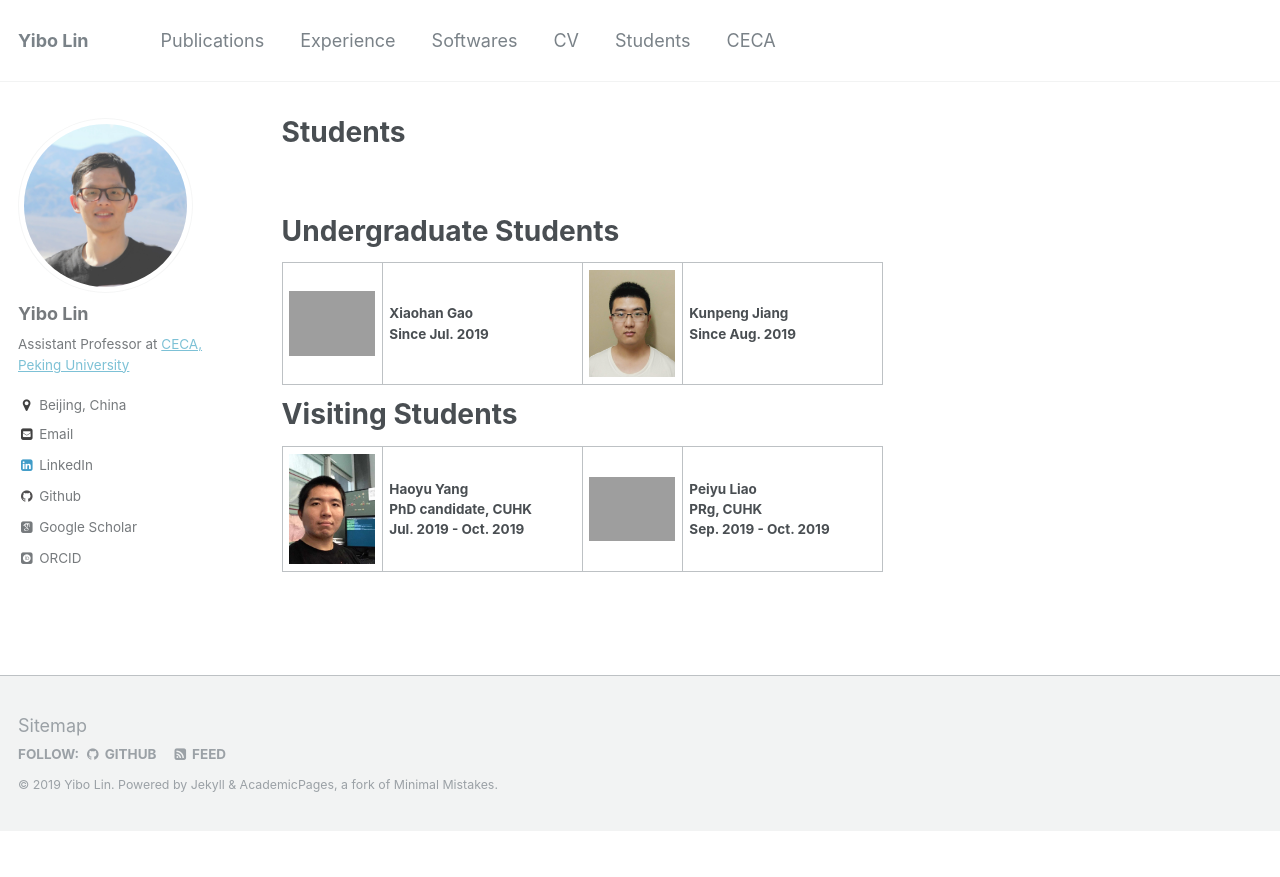
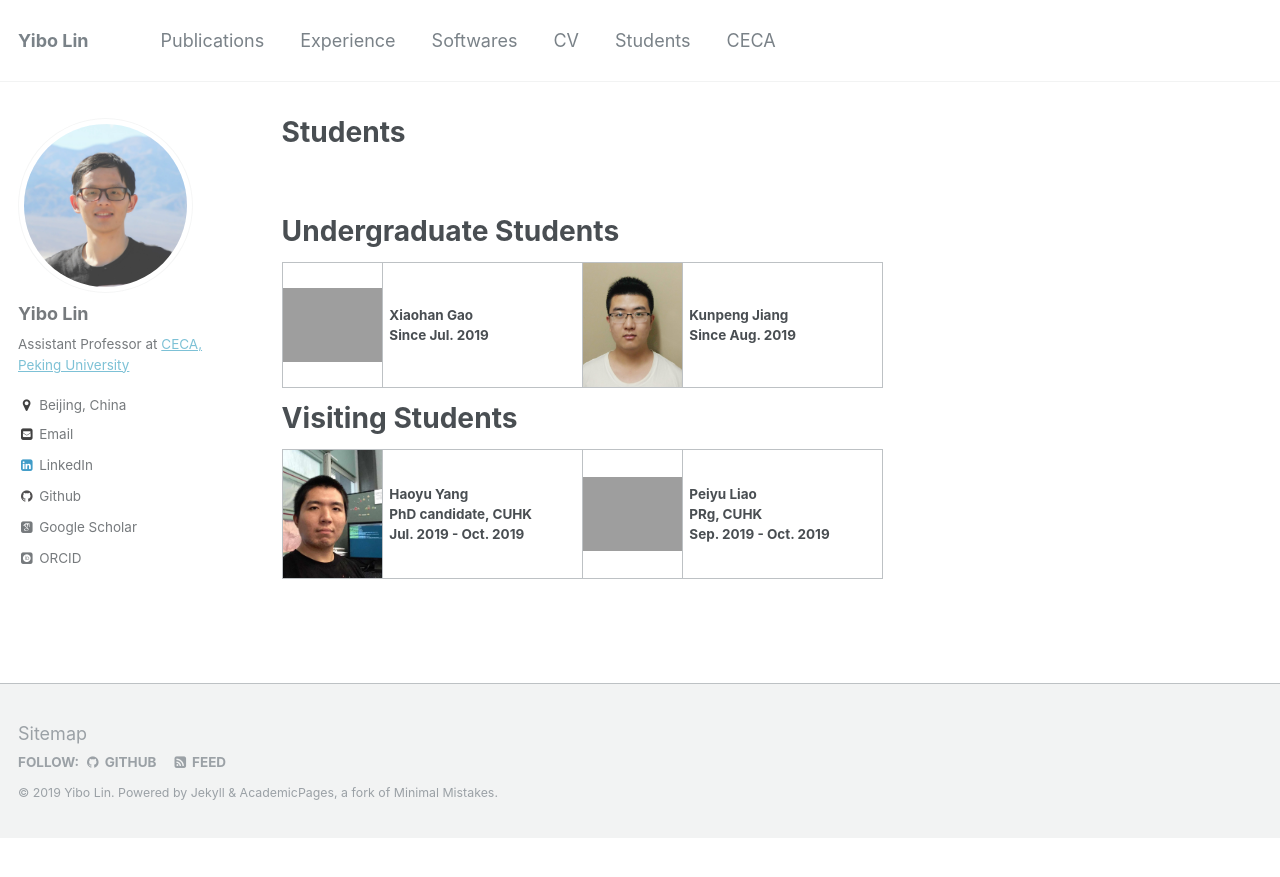
Before and after one commit to limbo018/limbo018.github.io, a Jekyll site: the page built from _pages/students.md, in a window 1280 px wide. Shown: the top 877 px of the page. Built offline with Jekyll 4.4.1, drawn with Linux system fonts in a browser that asks for light colours; some web fonts are replaced.

Commit message:
debug image size

```diff
--- a/_pages/students.md
+++ b/_pages/students.md
@@ -18,9 +18,9 @@ Undergraduate Students
 <col style="width: 200px; text-align:left">
 </colgroup>
   <tr>
-    <th><img src="http://yibolin.com/images/students/XiaohanGao.jpg" style="width:100px;" /></th>
+    <th style="padding: 0;"><img src="http://yibolin.com/images/students/XiaohanGao.jpg" style="width:100px;" /></th>
     <th><a href="">Xiaohan Gao</a><br>Since Jul. 2019</th>
-    <th><img src="http://yibolin.com/images/students/KunpengJiang.jpg" style="width:100px;" /></th>
+    <th style="padding: 0;"><img src="http://yibolin.com/images/students/KunpengJiang.jpg" style="width:100px;" /></th>
     <th><a href="">Kunpeng Jiang</a><br>Since Aug. 2019</th>
   </tr>
 </table>
@@ -36,9 +36,9 @@ Visiting Students
 <col style="width: 200px; text-align:left">
 </colgroup>
   <tr>
-    <th><img src="http://yibolin.com/images/students/HaoyuYang.jpg" style="width:100px;" /></th>
+    <th style="padding: 0;"><img src="http://yibolin.com/images/students/HaoyuYang.jpg" style="width:100px;" /></th>
     <th><a href="https://phdyang007.github.io/">Haoyu Yang</a><br>PhD candidate, CUHK<br>Jul. 2019 - Oct. 2019</th>
-    <th><img src="http://yibolin.com/images/students/PeiyuLiao.jpg" style="width:100px;" /></th>
+    <th style="padding: 0;"><img src="http://yibolin.com/images/students/PeiyuLiao.jpg" style="width:100px;" /></th>
     <th><a href="https://enzoleo.github.io/">Peiyu Liao</a><br>PRg, CUHK<br>Sep. 2019 - Oct. 2019</th>
   </tr>
 </table>
```
